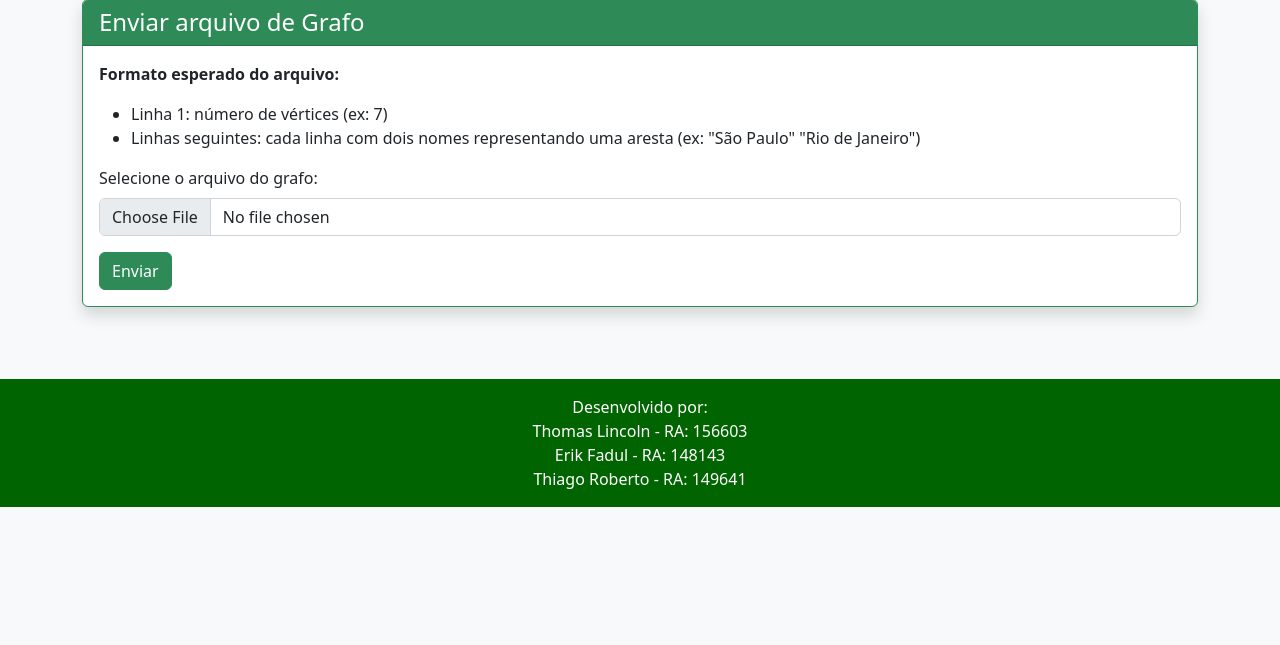
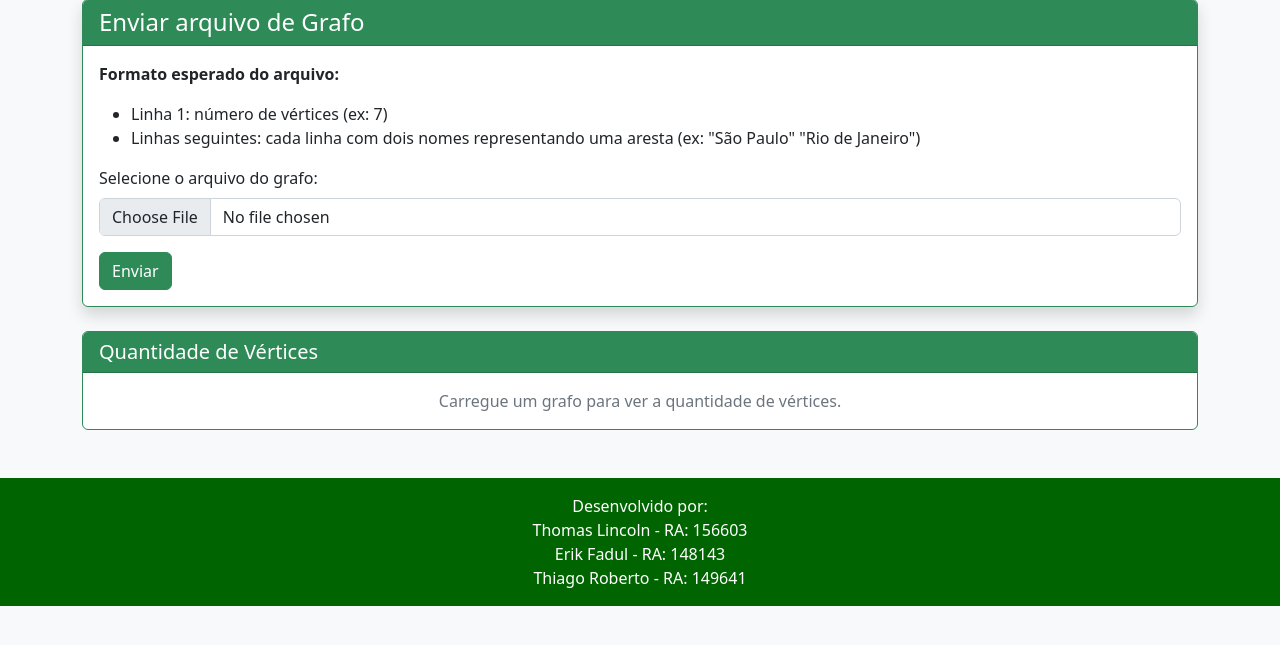
Before and after one commit to ThomasLincoln/Projeto-Final-Teoria-dos-Grafos, a Flask app: page / in a window 1280 px wide. Shown: the part 97-742 px from the top of the page. Run offline with Flask 3, Linux system fonts and the light colour scheme.

Commit message:
feat: :sparkles: Adiciona card para mostrar numero de vértices

```diff
--- a/app.py
+++ b/app.py
@@ -57,17 +57,13 @@ def salvar_visualizacao(net, is_tree_view=False):
         print(f"Erro ao salvar visualização: {e}")
         return False
 
-@app.route("/", methods=["GET"])
+@app.route("/")
 def index():
-    """
-    Rota principal que renderiza a página inicial
-    """
-    graph_filename = session.get('graph_filename')
-
+    global grafo_atual
     return render_template(
         "index.html",
-        graph_filename=graph_filename,
-        is_tree_view=session.get('is_tree_view', False)
+        graph_filename=session.get('graph_filename'),
+        grafo_atual=grafo_atual
     )
 
 @app.route("/upload", methods=["POST"])
@@ -693,6 +689,57 @@ def encontrar_corte_especifico():
         flash(f"Erro ao encontrar corte: {str(e)}", "danger")
         return redirect(url_for("index"))
 
+def calcular_info_grafo(grafo):
+    """
+    Calcula informações gerais sobre o grafo
+    """
+    if not grafo:
+        return None
+
+    # Lista de adjacência para cálculos
+    lista_adj = grafo.gerar_lista_adjacencia()
+
+    # Calcular graus
+    graus = {}
+    for v in range(grafo.vertices):
+        graus[v] = len(lista_adj[v])
+
+    # Encontrar maior e menor grau
+    maior_grau = max(graus.values()) if graus else 0
+    menor_grau = min(graus.values()) if graus else 0
+
+    # Encontrar vértices de maior e menor grau
+    vertices_maior_grau = [mapa_reverso[v] for v, g in graus.items() if g == maior_grau]
+    vertices_menor_grau = [mapa_reverso[v] for v, g in graus.items() if g == menor_grau]
+
+    # Verificar se é conexo usando BFS
+    def eh_conexo():
+        if grafo.vertices == 0:
+            return True
+
+        visitados = set()
+        fila = [0]
+        visitados.add(0)
+
+        while fila:
+            v = fila.pop(0)
+            for u in lista_adj[v]:
+                if u not in visitados:
+                    visitados.add(u)
+                    fila.append(u)
+
+        return len(visitados) == grafo.vertices
+
+    return {
+        'num_vertices': grafo.vertices,
+        'num_arestas': len(grafo.arestas),
+        'maior_grau': maior_grau,
+        'menor_grau': menor_grau,
+        'vertices_maior_grau': sorted(vertices_maior_grau),
+        'vertices_menor_grau': sorted(vertices_menor_grau),
+        'conexo': eh_conexo()
+    }
+
 # Configuração para o Render
 if __name__ == "__main__":
     port = int(os.environ.get('PORT', 10000))
--- a/grafo_escolas.txt
+++ b/grafo_escolas.txt
@@ -1,5 +1,3 @@
-45
-
 45
 "EMEF Profa Geny Farah Salles" "EE Arrecieres Natai"
 "EMEF Profa Geny Farah Salles" "Colegio Jardim Alvorada"
--- a/templates/index.html
+++ b/templates/index.html
@@ -218,6 +218,23 @@
     </div>
   </div>
   {% endif %}
+
+  <!-- Adicione após o card de ajustes -->
+  <div class="card mt-3">
+    <div class="card-header bg-primary text-white">
+      <h5 class="mb-0">Quantidade de Vértices</h5>
+    </div>
+    <div class="card-body">
+      {% if grafo_atual %}
+        <h4 class="text-center">
+          Número de vértices:
+          <span class="badge bg-success">{{ grafo_atual.vertices }}</span>
+        </h4>
+      {% else %}
+        <p class="text-center text-muted mb-0">Carregue um grafo para ver a quantidade de vértices.</p>
+      {% endif %}
+    </div>
+  </div>
 </div>
 
 <!-- Footer -->
```
Also changed, not shown: static/temp_graphs/graph_69144e43-8397-43d4-a423-efc6fef03bec.html (added, +127 -0 lines), static/temp_graphs/graph_cd6063a7-3f02-4ac7-b638-b1b138cb194f.html (deleted, +0 -127 lines).
